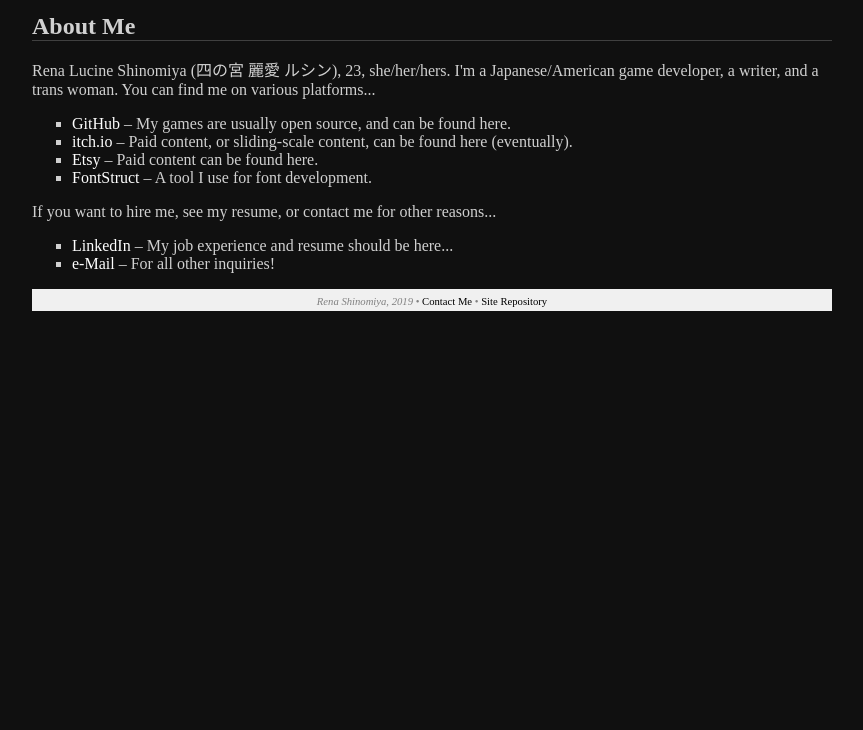
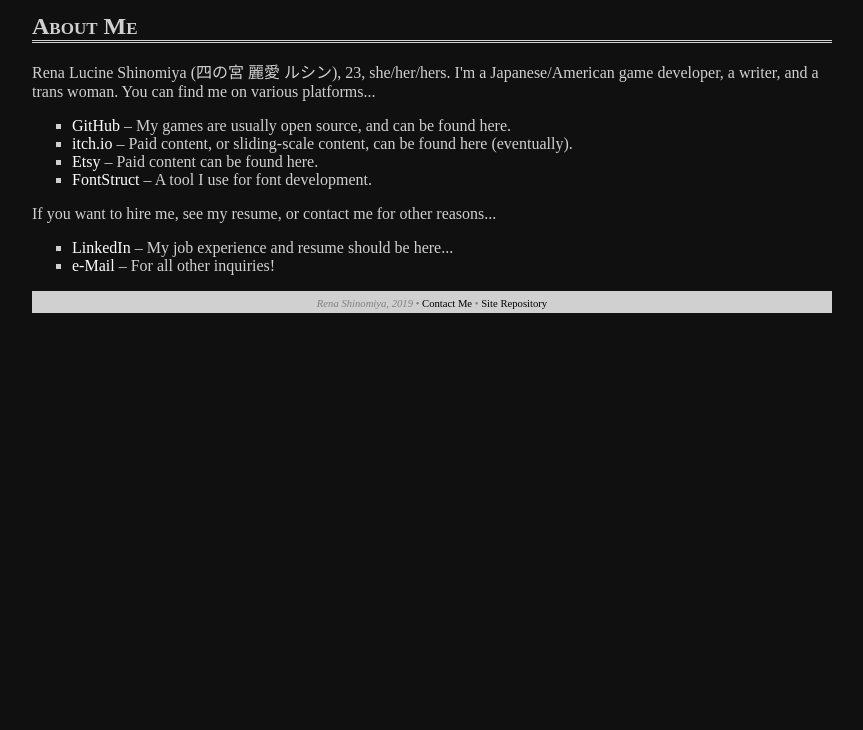
Before and after one commit to xyRena/xyRena.github.io, a plain HTML site: page index.html in a window 1280 px wide. Shown: the part 70-800 px from the top of the page, without its empty margins (208-1071 px from the left). Drawn offline with nearby package versions, Linux system fonts and the light colour scheme.

Commit message:
Update css

```diff
--- a/style.css
+++ b/style.css
@@ -6,7 +6,7 @@ html {
 }
 
 div.foreground {
-    background: #F0F0F0;
+    background: #D0D0D0;
     color: #101010;
     padding: 2px;
 }
@@ -50,18 +50,34 @@ ul {
     list-style-type: square;
 }
 
-h1, h2, h3, h4, h5, h6, p, ul, ol {
+h1, h2, h3, h4, h5, h6, p, ul, ol, pre {
     margin-top: 1rem;
     margin-bottom: 1rem;
 }
 
-h1, h2 {
+h1 {
+    text-align: center;
+    font-variant: small-caps;
+    background: #D0D0D0;
+    color: #101010;
+}
+
+h2 {
+    border-width: 3px;
+    border-style: none none double none;
+    border-color: #D0D0D0;
+    font-variant: small-caps;
+}
+
+h3 {
     border-width: 1px;
     border-style: none none solid none;
     border-color: #404040;
+    font-variant: small-caps;
 }
 
 pre {
     padding: 8px;
     background: #181818;
+    white-space: pre-wrap;
 }
```
